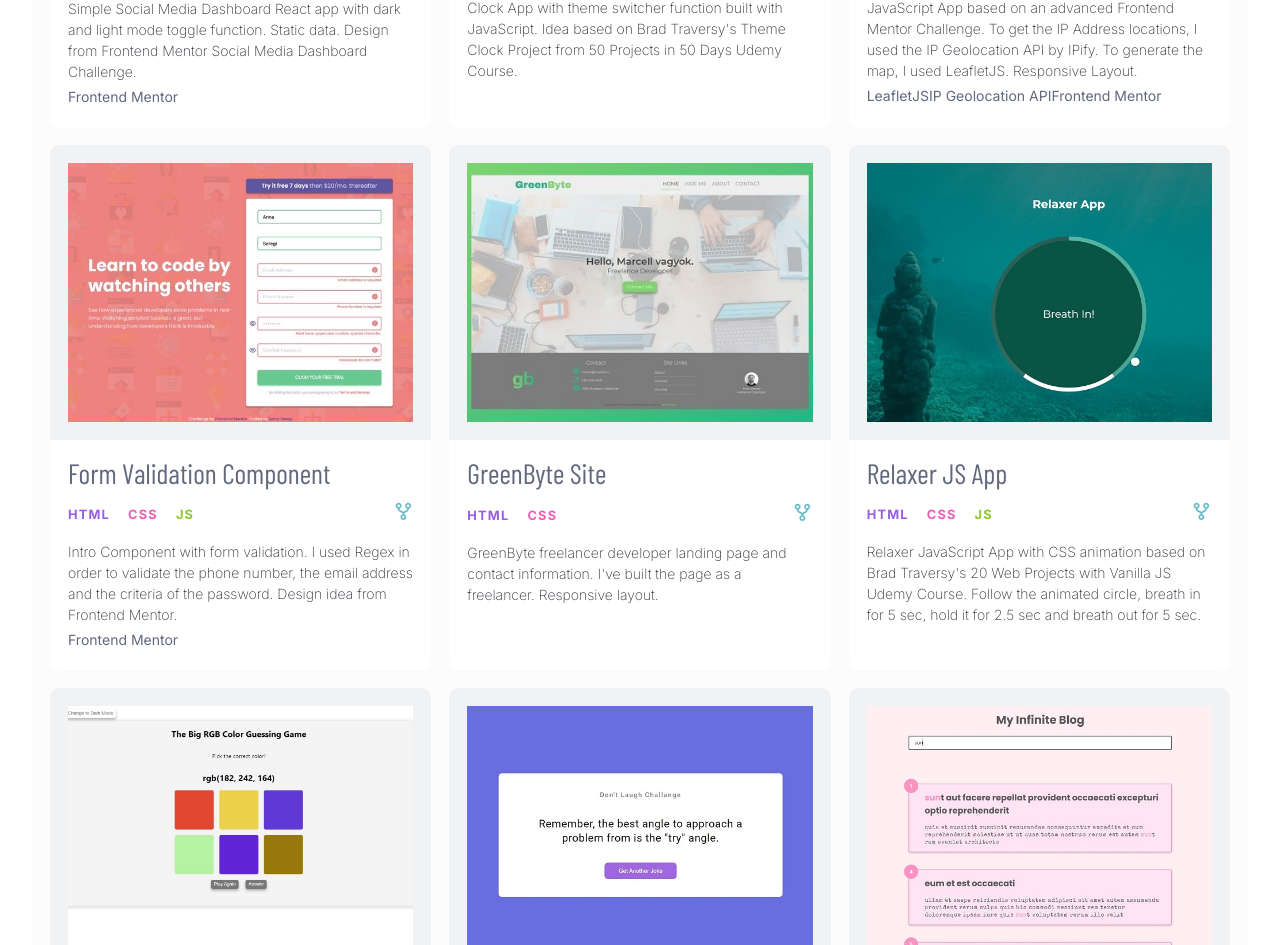
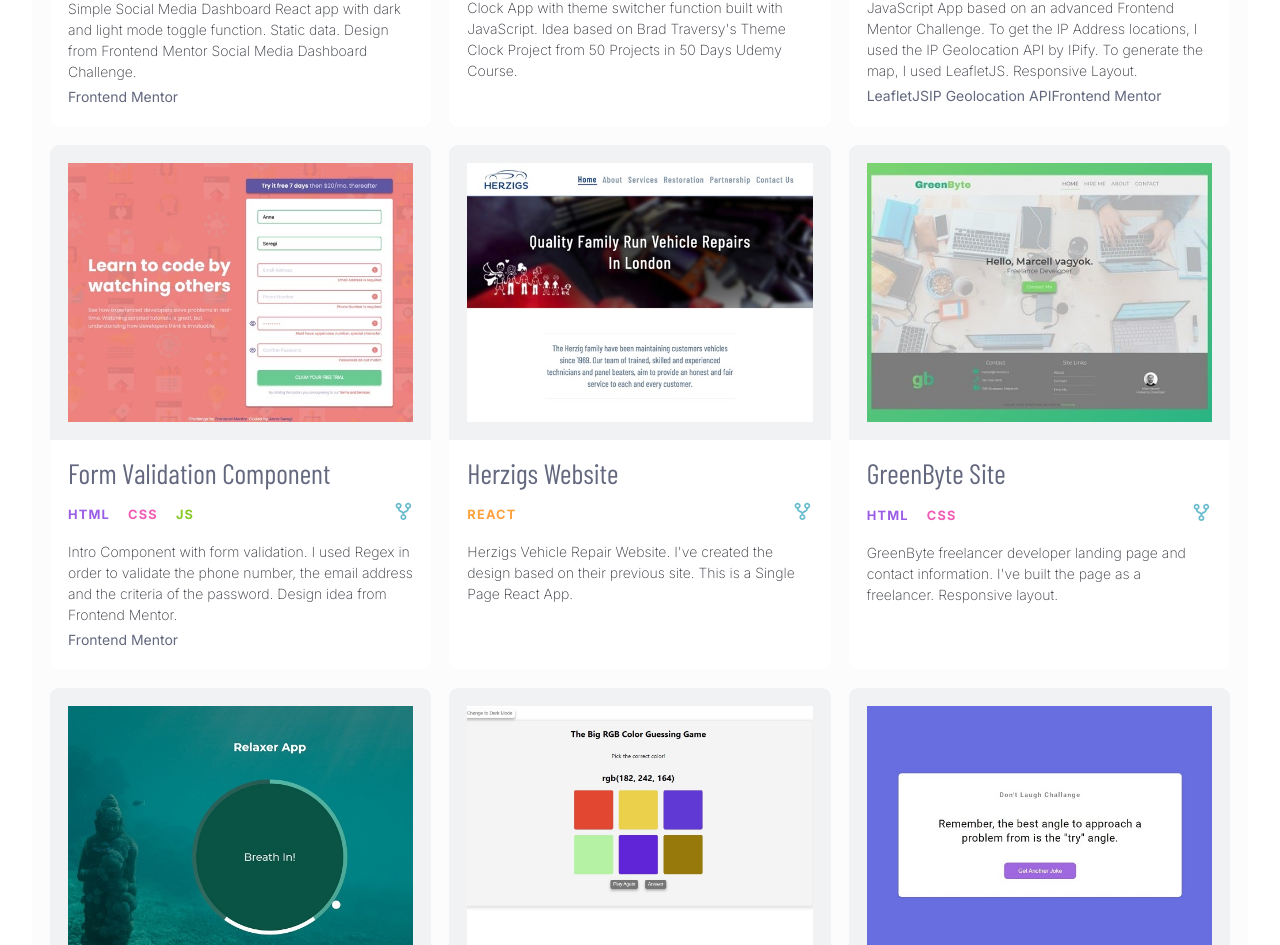
Before and after one commit to annacsillaxs/portfolio-react, a React (Create React App) app: page / in a window 1280 px wide. Shown: the part 1933-2878 px from the top of the page. Built offline with nearby package versions, Linux system fonts and the light colour scheme; a web font is replaced by a local one.

Commit message:
added Herzigs project and changed CV

```diff
--- a/src/components/Header.js
+++ b/src/components/Header.js
@@ -69,7 +69,7 @@ const Header = ({ toggleTheme, theme }) => {
 						<HiPhone className="react-icons" />
 						<span className="tooltip-text ff-sans-cond fw-700 fs-200">Call Me</span>
 					</a>
-					<a href="/AnnaCsillaSeregi_cv.pdf" target="_blank" rel="noopener noreferrer" className="tooltip">
+					<a href="/Anna_Csilla_Seregi_CV.pdf" target="_blank" rel="noopener noreferrer" className="tooltip">
 						<MdOutlineContactPage className="react-icons" />
 						<span className="tooltip-text ff-sans-cond fw-700 fs-200">My CV</span>
 					</a>
--- a/src/data.js
+++ b/src/data.js
@@ -55,6 +55,19 @@ const data = [
 		desc: "Intro Component with form validation. I used Regex in order to validate the phone number, the email address and the criteria of the password. Design idea from Frontend Mentor.",
 		links: ["https://www.frontendmentor.io/solutions/form-validation-with-some-extra-input-fields-6PZQgQiyK"],
 		href: ["Frontend Mentor"],
+	},
+	{
+		id: "herzigs",
+		featured: true,
+		name: "herzigs",
+		title: "Herzigs Website",
+		link: "https://herzigs-react-anna.netlify.app/",
+		source: "./images/projects/herzigs.jpg",
+		type: "image/jpeg",
+		img: "./images/projects/herzigs.jpg",
+		tags: ["react"],
+		repo: "https://github.com/annacsillaxs/herzigs-react",
+		desc: "Herzigs Vehicle Repair Website. I've created the design based on their previous site. This is a Single Page React App.",
 	},
 	{
 		id: "greenByte",
```
Also changed, not shown: public/images/projects/herzigs.jpg (added), 1 other file (tests, documents, lock files or other folders).
